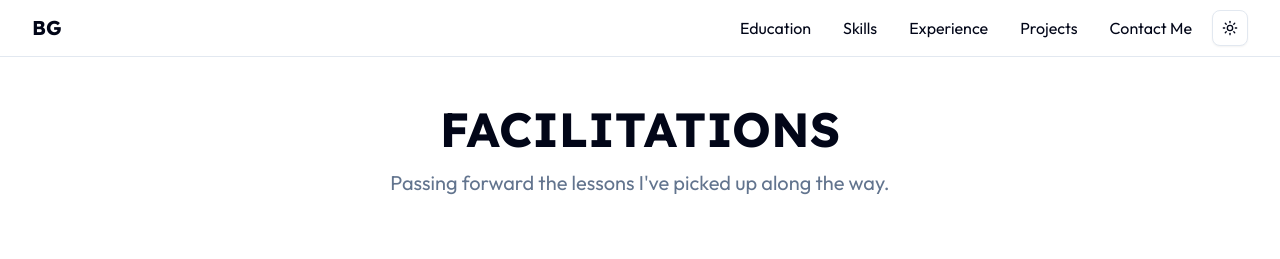
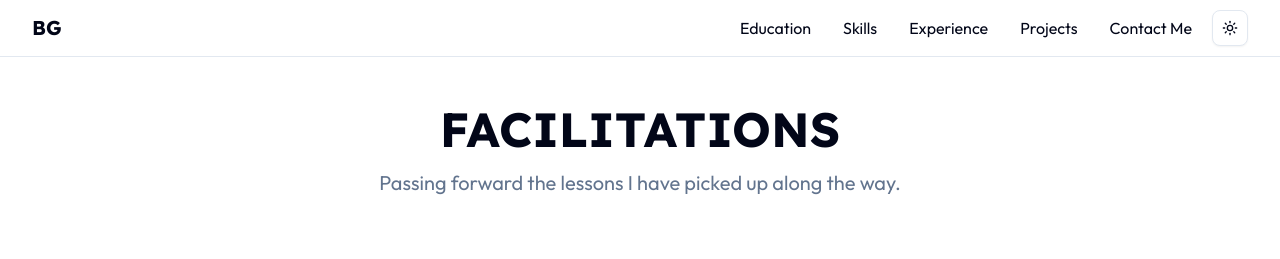
Before and after one commit to bhargavgajare1479/portfolio-website, a Next.js app: page /facilitations in a window 1280 px wide. Shown: the top 259 px of the page. Built offline with nearby package versions, Linux system fonts and the light colour scheme.

Commit message:
Fix build errors

```diff
--- a/src/app/facilitations/page.tsx
+++ b/src/app/facilitations/page.tsx
@@ -23,7 +23,7 @@ export default function FacilitationsPage() {
         transition={{ duration: 0.4 }}
       >
         <h1 className={`mt-12 text-3xl sm:text-4xl md:text-5xl font-bold uppercase text-center ${lexend.className}`}>Facilitations</h1>
-        <p className={`mt-4 text-base sm:text-lg md:text-xl text-center text-muted-foreground max-w-2xl mx-auto ${outfit.className}`}>Passing forward the lessons I've picked up along the way.</p>
+        <p className={`mt-4 text-base sm:text-lg md:text-xl text-center text-muted-foreground max-w-2xl mx-auto ${outfit.className}`}>Passing forward the lessons I have picked up along the way.</p>
 
         <div className="mt-16 grid grid-cols-1 gap-10">
           {facilitationsData.map((facilitation, index) => (
```
